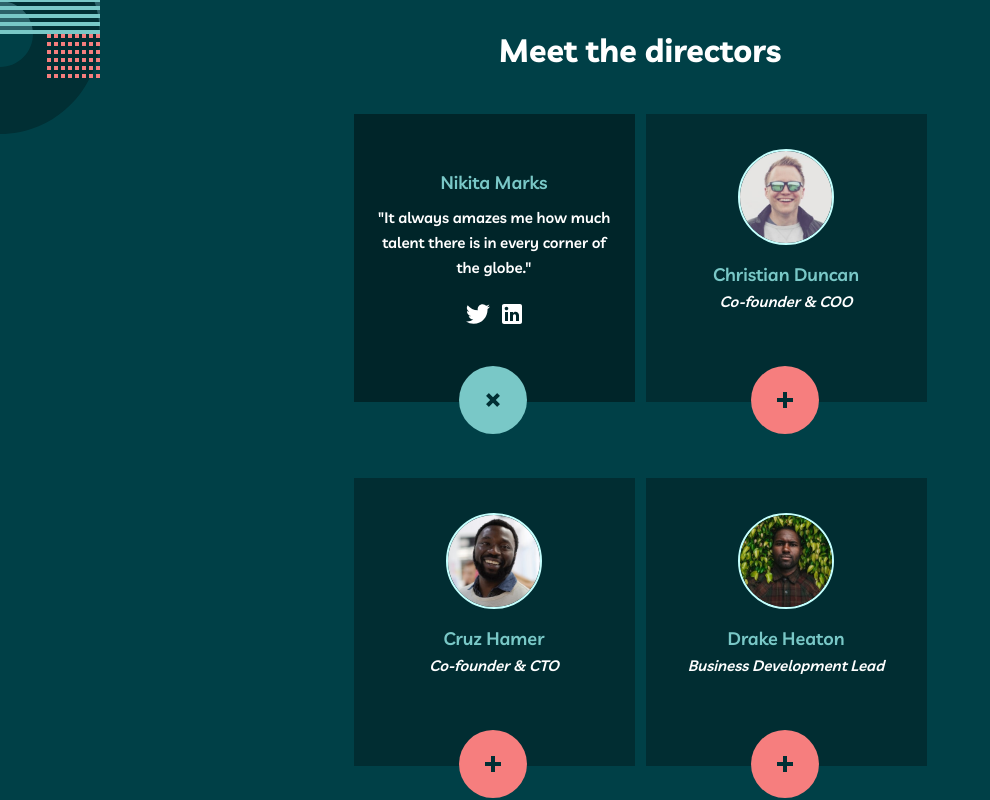
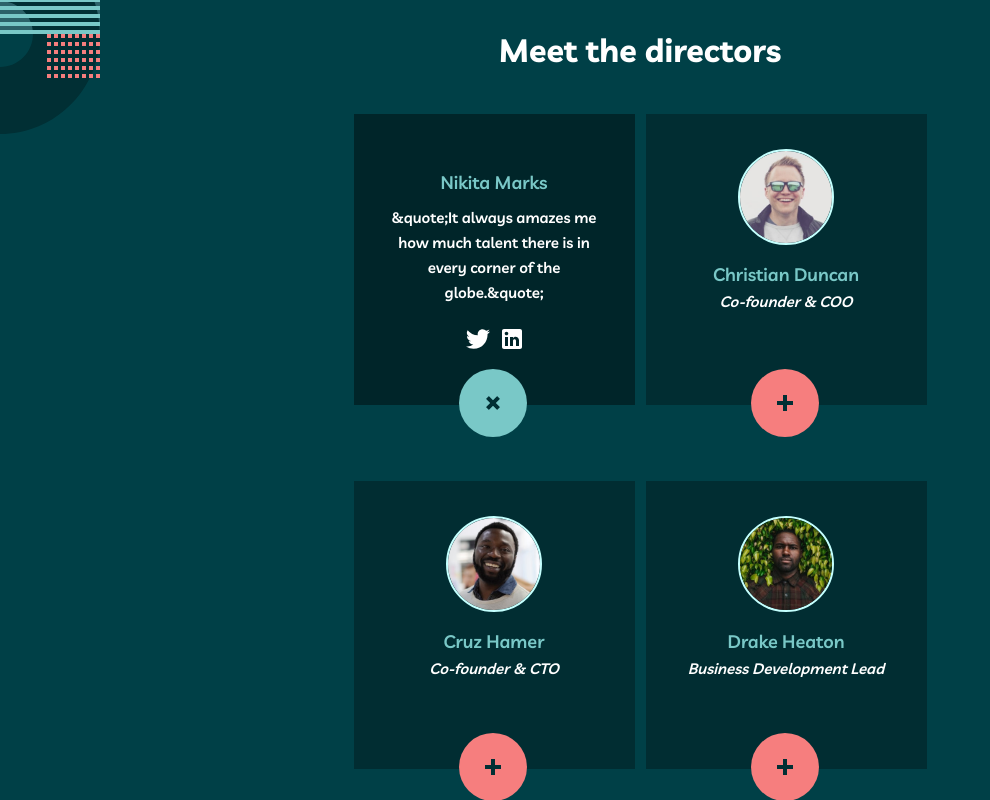
Before and after one commit to mackieva/myteam, a Next.js app: page /about in a window 1280 px wide. Both pictures are taken after a click on the button 493 px from the left and 1035 px from the top of the page. Shown: the part 635-1435 px from the top of the page, without its empty margins (0-990 px from the left). Built offline with nearby package versions, Linux system fonts and the light colour scheme.

Commit message:
build fixes

```diff
--- a/components/about/about-director-block.tsx
+++ b/components/about/about-director-block.tsx
@@ -58,7 +58,7 @@ const AboutDirectorBlock = ({ director }: { director: Director }) => {
 						variants={variants}
 						animate={selected ? 'show' : 'hide'}
 					>
-						"{director.quote}"
+						&quote;{director.quote}&quote;
 					</motion.p>
 					<motion.div
 						className='flex justify-between items-center gap-3'
--- a/components/about/about-directors.tsx
+++ b/components/about/about-directors.tsx
@@ -43,7 +43,6 @@ const directors = [
 	},
 ];
 import AboutDirectorBlock from './about-director-block';
-import Image from 'next/image';
 
 const AboutDirectors = () => {
 	return (
@@ -75,7 +74,7 @@ const AboutDirectors = () => {
 			</h2>
 			<div className='max-w-[573px] lg:max-w-[1110px] mx-auto grid grid-cols-1 md:grid-cols-2 lg:grid-cols-3 gap-x-[11px] lg:gap-x-[30px] gap-y-[52px] md:gap-y-[76px]'>
 				{directors.map((d) => (
-					<AboutDirectorBlock director={d} />
+					<AboutDirectorBlock key={d.name} director={d} />
 				))}
 			</div>
 			<svg
--- a/components/home/home-hero.tsx
+++ b/components/home/home-hero.tsx
@@ -29,8 +29,8 @@ const HomeHero = () => {
 					<span className='hidden lg:block h-1 w-[50px] bg-rb' />
 					<p className='text-[15px] leading-[28px] text-center max-w-[457px] lg:text-left lg:max-w-auto lg:text-[18px]'>
 						Finding the right people and building high performing teams can be
-						hard. Most companies aren't tapping into the abundance of global
-						talent. We're about to change that.
+						hard. Most companies aren&apos;t tapping into the abundance of
+						global talent. We&apos;re about to change that.
 					</p>
 				</div>
 				<svg
```
